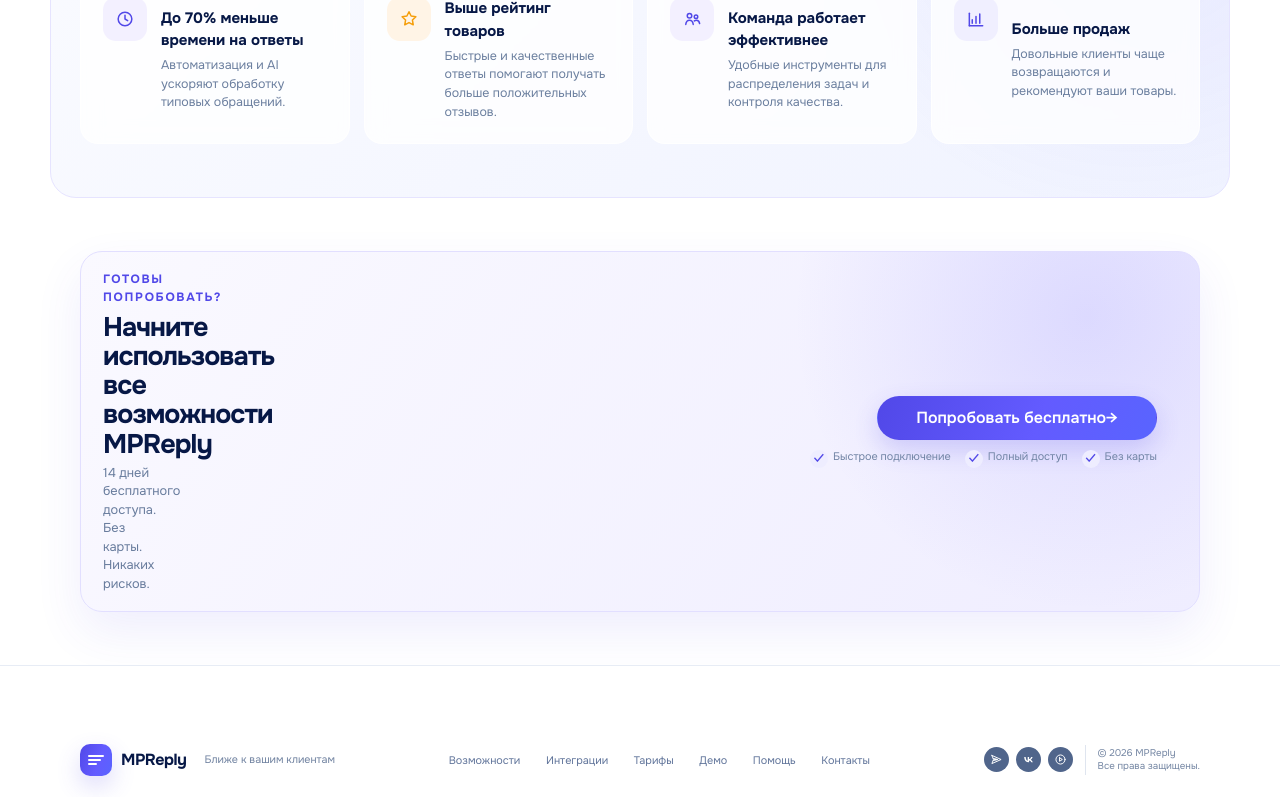
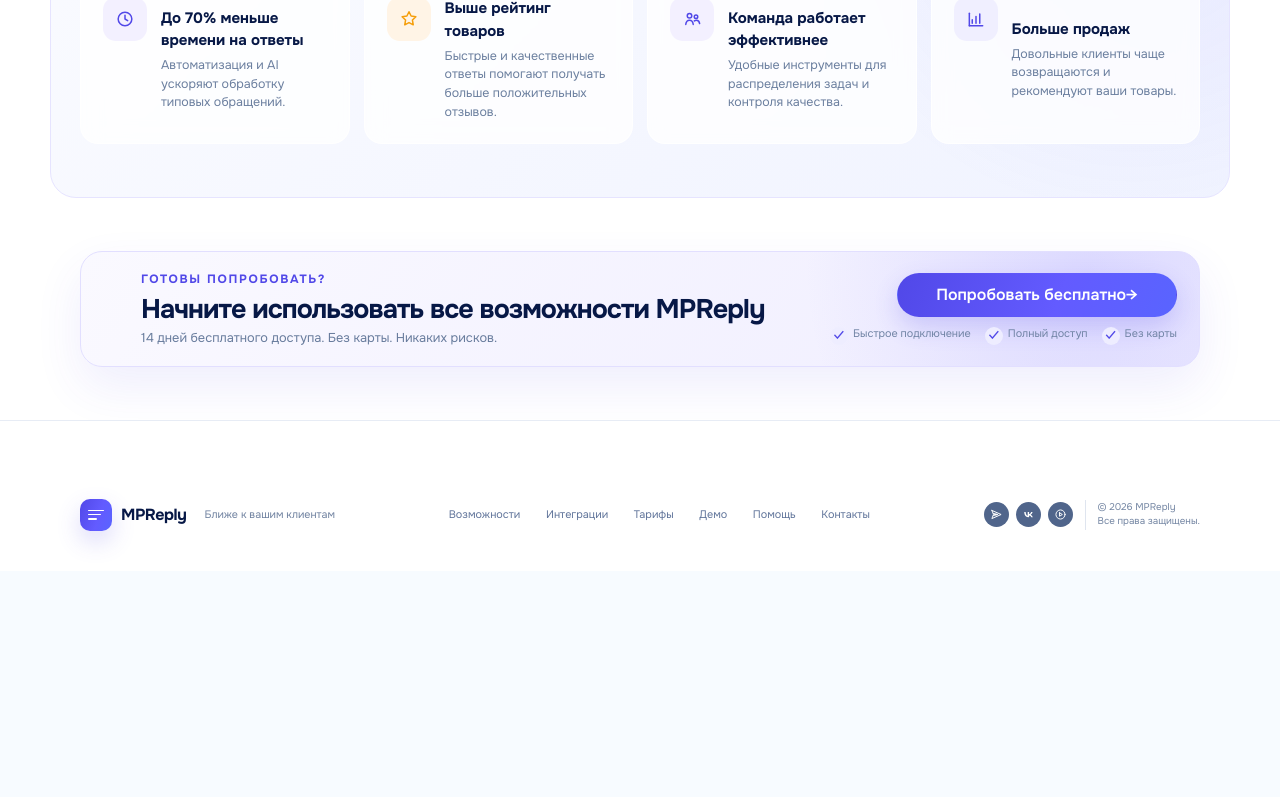
Before and after one commit to fedorovich-web/mpreply, a Next.js app in the folder apps/web/: page /features in a window 1280 px wide. Shown: the part 2000-2797 px from the top of the page. After the commit the page ends 2571 px from the top, so only its background shows below. Built offline with nearby package versions, Linux system fonts and the light colour scheme; no server answers.

Commit message:
fix(web): scope approved features CTA geometry

```diff
--- a/apps/web/styles/public-mockup-cta-fidelity.css
+++ b/apps/web/styles/public-mockup-cta-fidelity.css
@@ -29,6 +29,11 @@
     linear-gradient(125deg, #faf9ff 0%, #efedff 100%);
   padding: 18px 22px;
   box-shadow: 0 20px 48px rgb(81 72 232 / 9%);
+}
+
+.mockup-page .features-cta-strip {
+  grid-template-columns: minmax(0, 1fr) auto;
+  padding: 18px 22px 18px 60px;
 }
 
 .mockup-page .mockup-cta-strip-icon {
@@ -149,6 +154,11 @@
     grid-template-columns: 52px minmax(0, 1fr);
   }
 
+  .mockup-page .features-cta-strip {
+    grid-template-columns: 1fr;
+    padding-left: 22px;
+  }
+
   .mockup-page .mockup-cta-strip-side {
     grid-column: 1 / -1;
     width: 100%;
```
